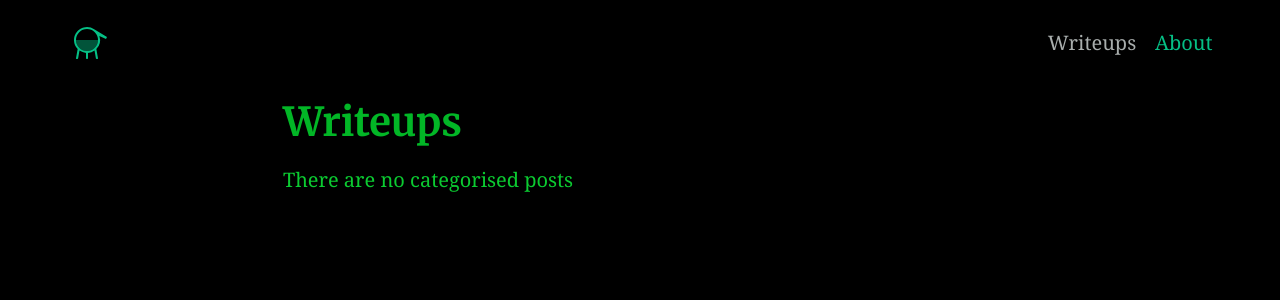
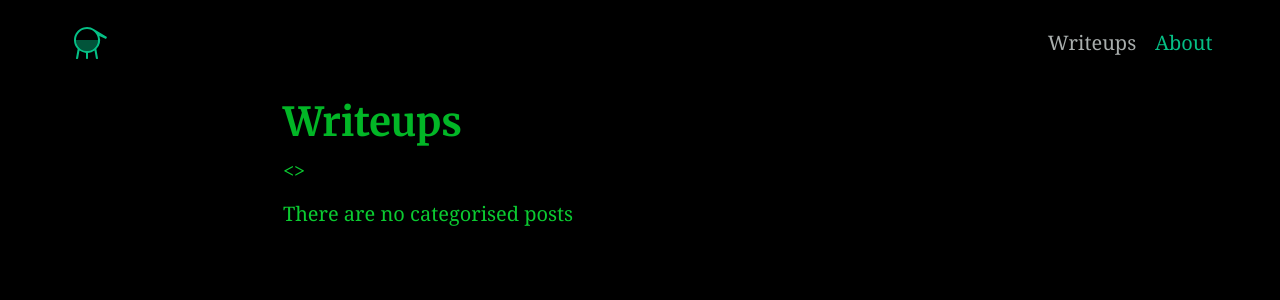
Before and after one commit to AC01010/Connor-McCartney.github.io, a Jekyll site: the page built from writeups.md, in a window 1280 px wide. Shown: the top 300 px of the page. Built offline with Jekyll 4.4.1, drawn with Linux system fonts in a browser that asks for light colours.

Commit message:
Update writeups.html

```diff
--- a/_layouts/writeups.html
+++ b/_layouts/writeups.html
@@ -11,6 +11,7 @@ layout: default
     <article class="article  article--page  typeset">
 
       <h1>{{ page.title }}</h1>
+      <>{{ " " }}</h2>
 
       {{ content }}
 
```
